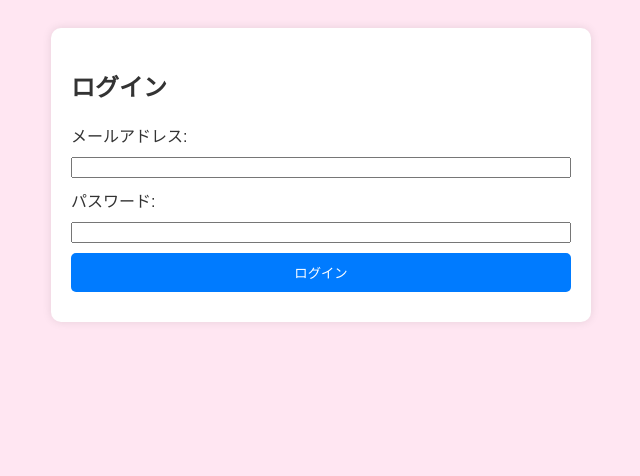
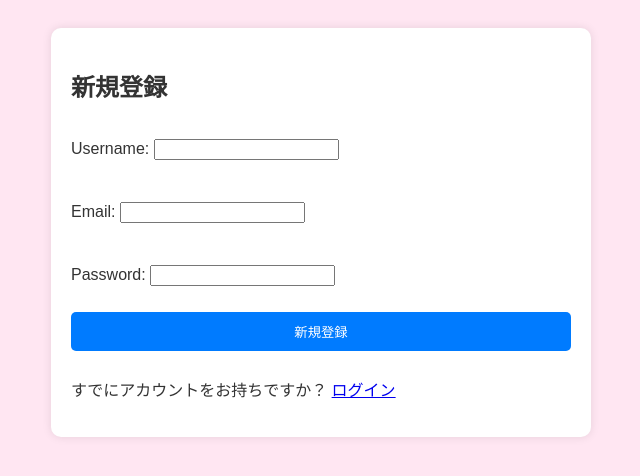
Before and after one commit to iwasaki2/Create-website, a Django app: template CURIMATCH/htmlapp/templates/htmlapp/login.html in a window 1280 px wide. Shown: the top 476 px of the page, without its empty margins (319-959 px from the left). Run offline with Django 5.2, Linux system fonts and the light colour scheme; the template is opened without the code that fills it: values that come from a table or form of the project are taken from there, others are empty.

Commit message:
django用新規登録の作成

```diff
--- a/CURIMATCH/htmlapp/templates/htmlapp/login.html
+++ b/CURIMATCH/htmlapp/templates/htmlapp/login.html
@@ -3,22 +3,19 @@
 <head>
     <meta charset="UTF-8">
     <meta name="viewport" content="width=device-width, initial-scale=1.0">
-    <title>Sign Up / Login</title>
-    {% load static %}
-    <link rel="stylesheet" href="{% static 'css/styles.css' %}"> <!-- 外部CSSファイルの読み込み -->
+    <title>Sign Up</title>
+    <link rel="stylesheet" href="../../static/css/styles.css">
 </head>
 <body>
     <div class="form-container">
-        <h2>ログイン</h2>
-        <!-- DjangoのURLリバース機能を使って、POST先のURLを指定 -->
-        <form action="{% url 'login' %}" method="POST">
-            {% csrf_token %}  <!-- CSRFトークンを追加 -->
-            <label for="login_email">メールアドレス:</label>
-            <input type="email" id="login_email" name="login_email" required>
-            <label for="login_password">パスワード:</label>
-            <input type="password" id="login_password" name="login_password" required>
-            <button type="submit">ログイン</button>
+        <h2>新規登録</h2>
+        <form method="POST">
+            {% csrf_token %}
+            {{ form.as_p }}
+            <button type="submit">新規登録</button>
         </form>
+
+        <p>すでにアカウントをお持ちですか？ <a href="{% url 'login' %}">ログイン</a></p>
     </div>
 </body>
 </html>
--- a/CURIMATCH/htmlapp/templates/htmlapp/signup.html
+++ b/CURIMATCH/htmlapp/templates/htmlapp/signup.html
@@ -4,8 +4,7 @@
     <meta charset="UTF-8">
     <meta name="viewport" content="width=device-width, initial-scale=1.0">
     <title>Sign Up / Login</title>
-    {% load static %}
-    <link rel="stylesheet" href="{% static 'css/styles.css' %}"> <!-- 外部CSSファイルの読み込み -->
+    <link rel="stylesheet" href="../../static/css/styles.css">
 </head>
 <body>
     <div class="form-container">
```
Also changed, not shown: CURIMATCH/htmlapp/templates/htmlapp/futures.html (+5 -3 lines), CURIMATCH/htmlapp/views.py (+22 -13 lines).
